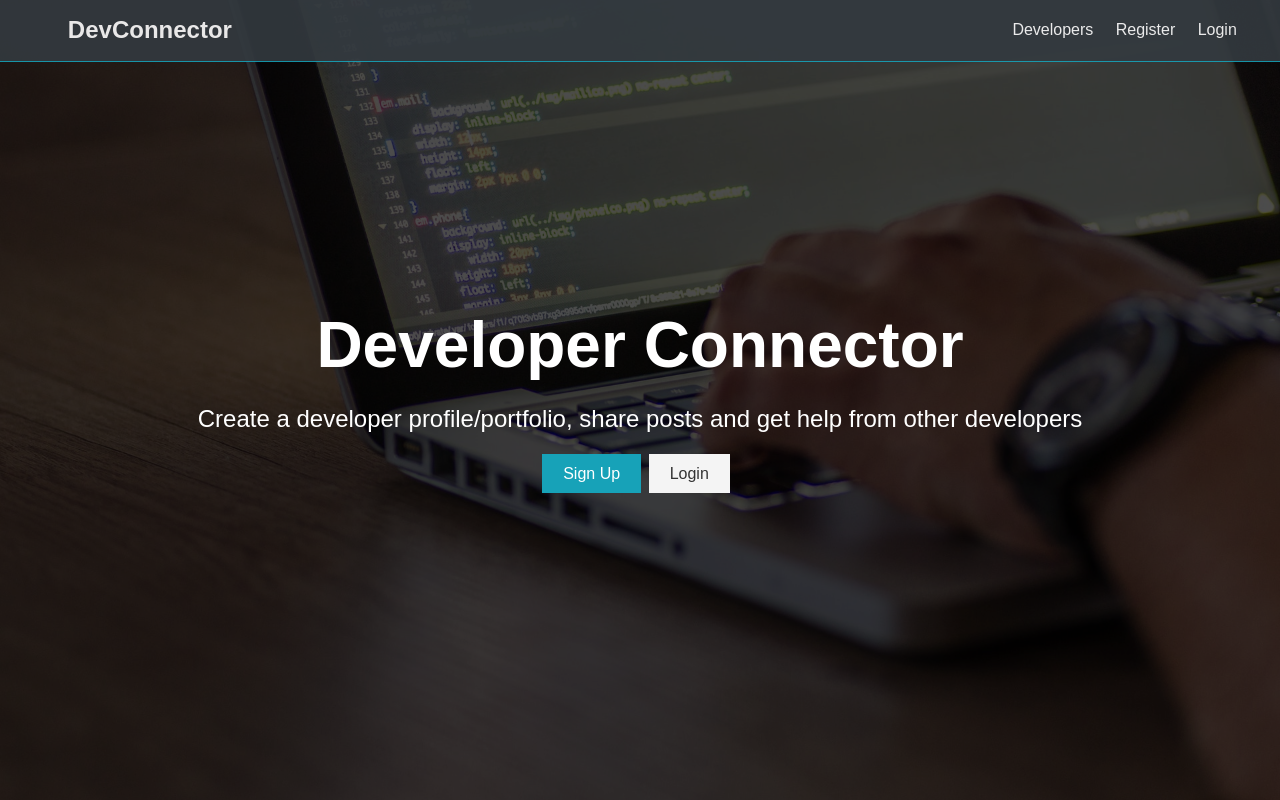
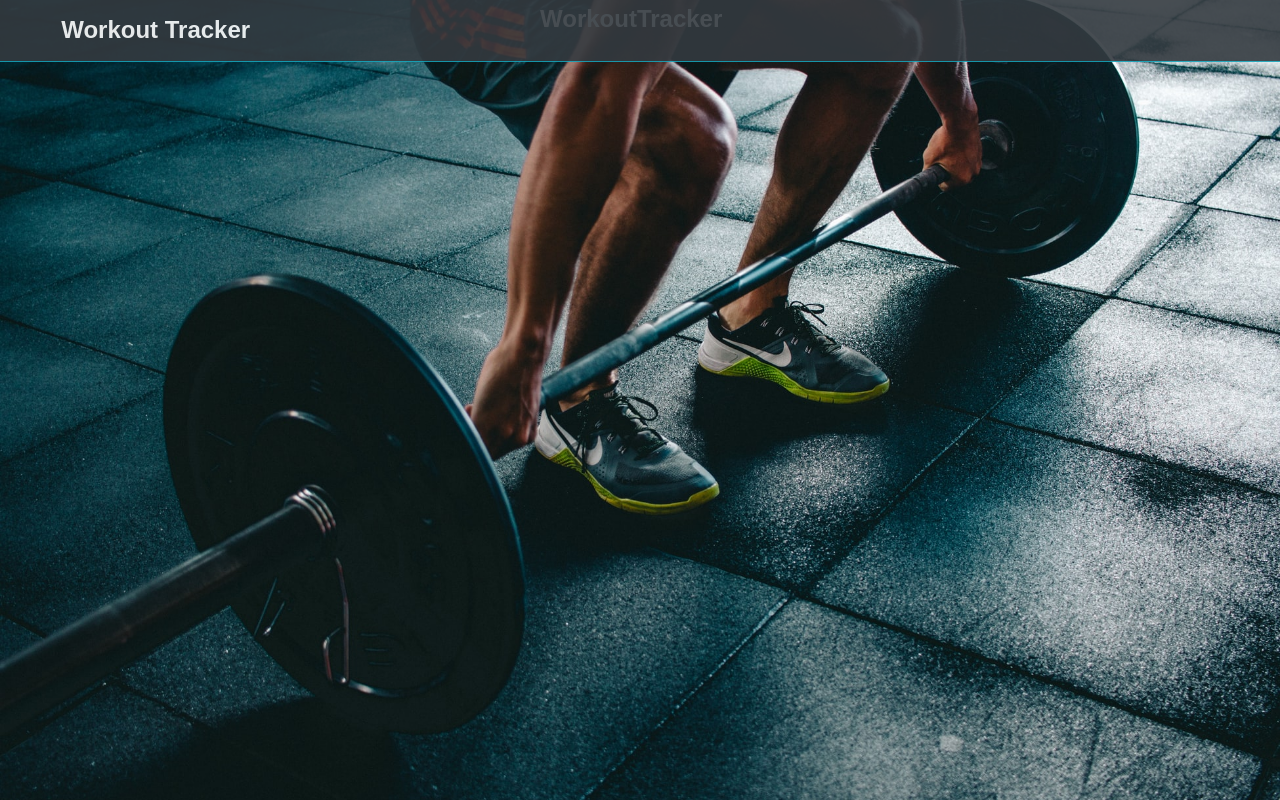
Before and after one commit to arminimamovic99/workout-tracker, a React (Create React App) app in the folder client/: page / in a window 1280 px wide. Built offline with nearby package versions, Linux system fonts and the light colour scheme; the HTML template or start-up script is replaced by a standard one.

Commit message:
Set up initial react components

```diff
--- a/client/src/App.css
+++ b/client/src/App.css
@@ -333,7 +333,7 @@ button {
 /* Landing Page */
 .landing {
   position: relative;
-  background: url('./img/showcase.jpg') no-repeat center center/cover;
+  background: url('./img/photo-1517836357463-d25dfeac3438.jpeg') no-repeat center center/cover;
   height: 100vh;
 }
 
--- a/client/src/components/Landing.js
+++ b/client/src/components/Landing.js
@@ -3,19 +3,7 @@ import React from 'react'
 export const Landing = () => {
     return (
         <section className="landing">
-        <div className="dark-overlay">
-            <div className="landing-inner">
-            <h1 className="x-large">Developer Connector</h1>
-            <p className="lead">
-                Create a developer profile/portfolio, share posts and get help from
-                other developers
-            </p>
-            <div className="buttons">
-                <a href="register.html" className="btn btn-primary">Sign Up</a>
-                <a href="login.html" className="btn btn-light">Login</a>
-            </div>
-            </div>
-        </div>
+            <h1 style={{color: 'white', width: '200px', margin : '0 auto'}}>WorkoutTracker</h1>
         </section>
     )
 }
--- a/client/src/components/Navbar.js
+++ b/client/src/components/Navbar.js
@@ -4,13 +4,8 @@ export const Navbar = () => {
     return (
         <nav className="navbar bg-dark">
         <h1>
-            <a href="index.html"><i className="fas fa-code"></i> DevConnector</a>
+            <a href="index.html"><i className="fas fa-code"></i>Workout Tracker</a>
         </h1>
-        <ul>
-            <li><a href="profiles.html">Developers</a></li>
-            <li><a href="register.html">Register</a></li>
-            <li><a href="login.html">Login</a></li>
-        </ul>
         </nav>
     )
 }
```
Also changed, not shown: client/src/img/photo-1517836357463-d25dfeac3438.jpeg (added).
